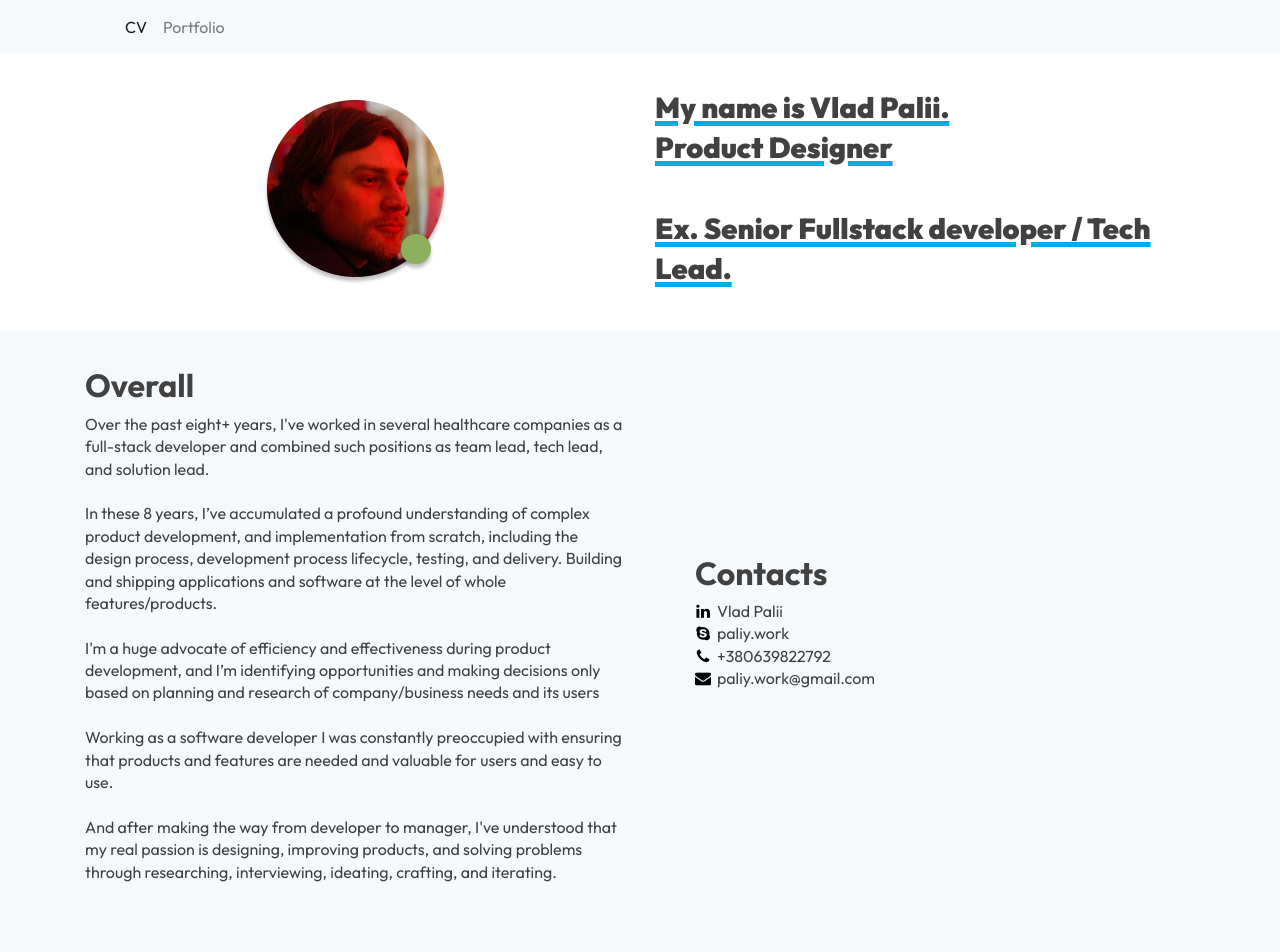
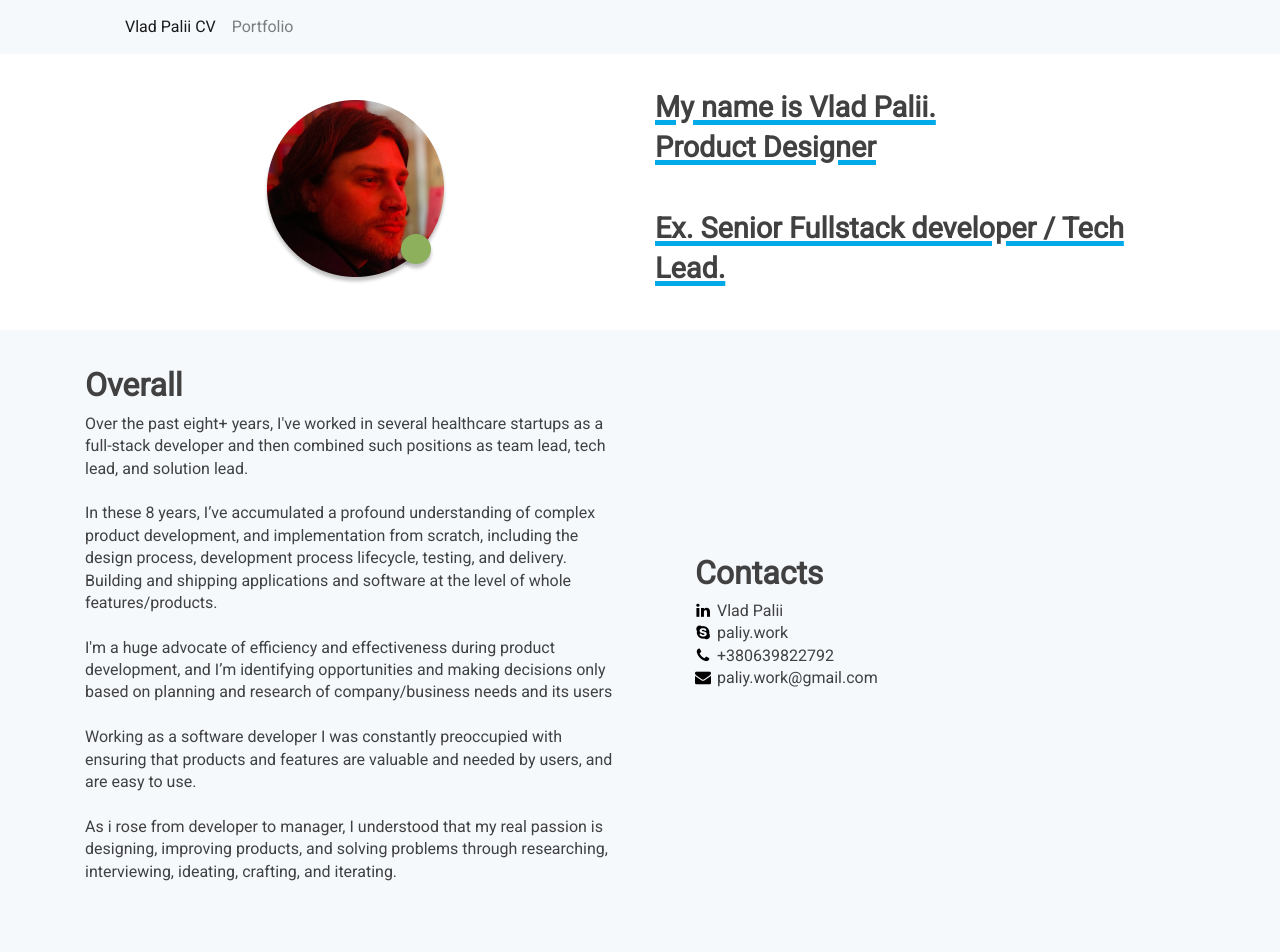
Before and after one commit to vlad-palii/vlad-palii.github.io, a React app: page / in a window 1280 px wide. Shown: the top 952 px of the page. Built offline with nearby package versions, Linux system fonts and the light colour scheme; a web font is replaced by a local one.

Commit message:
Minor fixes.

```diff
--- a/src/App.js
+++ b/src/App.js
@@ -35,13 +35,13 @@ export default function App() {
         <div className='container'>
           <nav className="navbar navbar-expand-lg navbar-light ">
             <a className="navbar-brand" href="#"></a>
-            <button className="navbar-toggler" type="button" data-toggle="collapse" data-target="#navbarNav" aria-controls="navbarNav" aria-expanded="true" aria-label="Toggle navigation">
+            {/* <button className="navbar-toggler" type="button" data-toggle="collapse" data-target="#navbarNav" aria-controls="navbarNav" aria-expanded="true" aria-label="Toggle navigation">
               <span className="navbar-toggler-icon"></span>
-            </button>
-            <div className="collapse navbar-collapse" id="navbarNav">
+            </button> */}
+            <div className="" id="navbarNav">
               <ul className="navbar-nav ">
                 <li className="nav-item">
-                  <NavLink exact className="nav-link" activeClassName="active" to="/">CV</NavLink>
+                  <NavLink exact className="nav-link" activeClassName="active" to="/">Vlad Palii CV</NavLink>
                 </li>
                 <li className="nav-item">
                   <NavLink exact className="nav-link" activeClassName="active" to="/portfolio">Portfolio</NavLink>
--- a/src/App.scss
+++ b/src/App.scss
@@ -938,15 +938,24 @@ div#app {
 }
 
 body {
-  font-family: "Outfit" !important;
+  font-family: "Roboto" !important;
   color: #414141;
   min-width: 300px !important;
 }
 
 .h1 {
+  font-family: "Outfit" !important;
   font-size: calc(1.525rem + 3.3vw) !important;
 }
-
+.h2 {
+  font-family: "Outfit" !important;
+}
+.h3 {
+  font-family: "Outfit" !important;
+}
+.h4 {
+  font-family: "Outfit" !important;
+}
 .h5 {
   // font-size: calc(0.1rem + 2vw) !important;
 }
--- a/src/components/cv.js
+++ b/src/components/cv.js
@@ -27,19 +27,19 @@ export default function CV() {
                 Overall
               </h2>
               <p className="">
-                Over the past eight+ years, I've worked in several healthcare companies as a full-stack developer and combined such positions as team lead, tech lead, and solution lead.
-                <br />
-                <br />
-                In these 8 years, I’ve accumulated a profound understanding of complex product development, and implementation from scratch, including the design process, development process lifecycle, testing, and delivery.  Building and shipping applications and software at the level of whole features/products.
-                <br />
-                <br />
+                Over the past eight+ years, I've worked in several healthcare startups as a full-stack developer and then combined such positions as team lead, tech lead, and solution lead.
+                <br></br>
+                <br></br>
+                In these 8 years, I’ve accumulated a profound understanding of complex product development, and implementation from scratch, including the design process, development process lifecycle, testing, and delivery. Building and shipping applications and software at the level of whole features/products.
+                <br></br>
+                <br></br>
                 I'm a huge advocate of efficiency and effectiveness during product development, and I’m identifying opportunities and making decisions only based on planning and research of company/business needs and its users
-                <br />
-                <br />
-                Working as a software developer I was constantly preoccupied with ensuring that products and features are needed and valuable for users and easy to use.
-                <br />
-                <br />
-                And after making the way from developer to manager, I've understood that my real passion is designing, improving products, and solving problems through researching, interviewing, ideating, crafting, and iterating.
+                <br></br>
+                <br></br>
+                Working as a software developer I was constantly preoccupied with ensuring that products and features are valuable and needed by users, and are easy to use.
+                <br></br>
+                <br></br>
+                As i rose from developer to manager, I understood that my real passion is designing, improving products, and solving problems through researching, interviewing, ideating, crafting, and iterating.
               </p>
             </div>
             <div className="col-sm">
@@ -167,7 +167,7 @@ export default function CV() {
 
         </div>
       </section>
-      <section>
+      <section className='examples-section-2'>
         <div className='container'>
           <div className="row">
 
```
